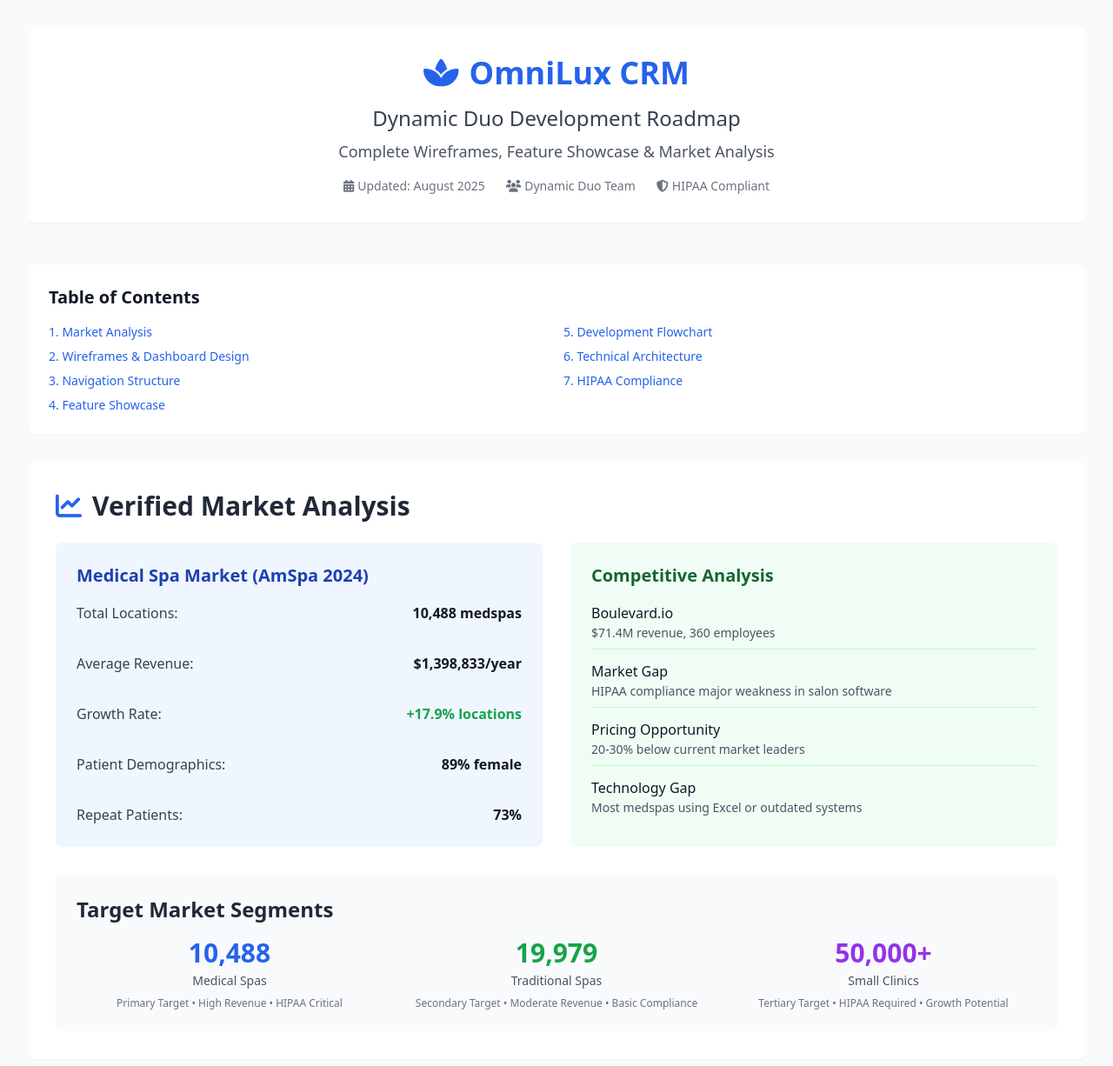
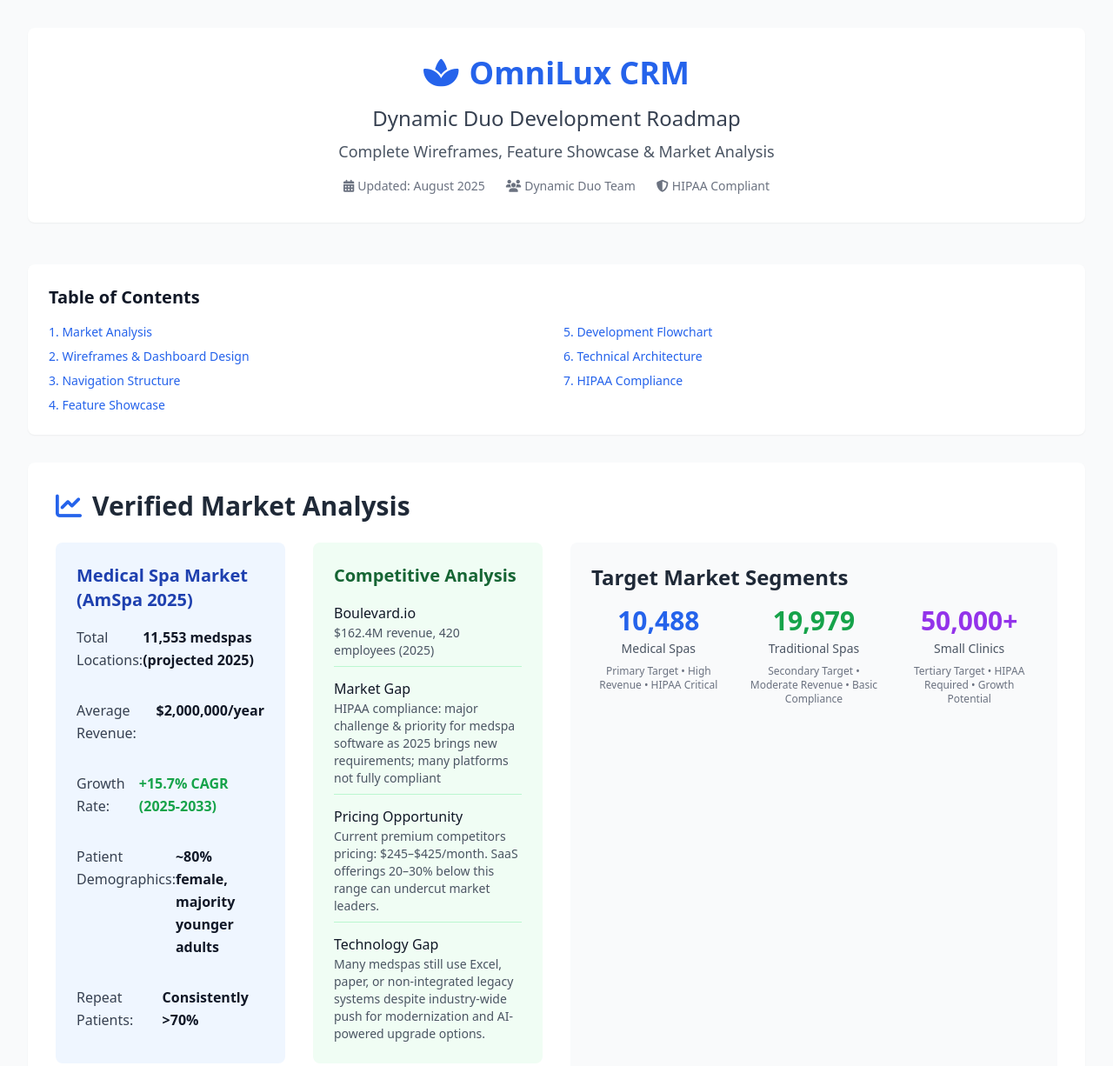
Before and after one commit to AahPlexX/OmniLux, a plain HTML site: page index.html in a window 1280 px wide. Shown: the top 1226 px of the page at 87% size. Drawn offline with nearby package versions, Linux system fonts and the light colour scheme.

Commit message:
Update index.html

```diff
--- a/index.html
+++ b/index.html
@@ -140,28 +140,30 @@
 
                 <div class="bold grid lg:grid-cols-2 gap-8 mb-8">
                     <!-- Medical Spa Market -->
+                        <div class="bold grid lg:grid-cols-2 gap-8 mb-8">
+        <!-- Medical Spa Market -->
         <div class="bg-blue-50 p-6 rounded-lg">
-                        <h3 class="text-xl font-semibold text-blue-800 mb-4">Medical Spa Market (AmSpa 2024)</h3>
+            <h3 class="text-xl font-semibold text-blue-800 mb-4">Medical Spa Market (AmSpa 2025)</h3>
             <div class="space-y-8">
                 <div class="flex justify-between">
-                                <span class=" text-gray-700">Total Locations:</span>
-                                <span class="font-semibold">10,488 medspas</span>
+                    <span class="text-gray-700">Total Locations:</span>
+                    <span class="font-semibold">11,553 medspas (projected 2025)</span>
                 </div>
                 <div class="flex justify-between">
                     <span class="text-gray-700">Average Revenue:</span>
-                                <span class="font-semibold">$1,398,833/year</span>
+                    <span class="font-semibold">$2,000,000/year</span>
                 </div>
                 <div class="flex justify-between">
                     <span class="text-gray-700">Growth Rate:</span>
-                                <span class="font-semibold text-green-600">+17.9% locations</span>
+                    <span class="font-semibold text-green-600">+15.7% CAGR (2025-2033)</span>
                 </div>
                 <div class="flex justify-between">
                     <span class="text-gray-700">Patient Demographics:</span>
-                                <span class="font-semibold">89% female</span>
+                    <span class="font-semibold">~80% female, majority younger adults</span>
                 </div>
                 <div class="flex justify-between">
                     <span class="text-gray-700">Repeat Patients:</span>
-                                <span class="font-semibold">73%</span>
+                    <span class="font-semibold">Consistently >70%</span>
                 </div>
             </div>
         </div>
@@ -172,24 +174,23 @@
             <div class="space-y-3">
                 <div class="border-b border-green-200 pb-2">
                     <div class="font-medium">Boulevard.io</div>
-                                <div class="text-sm text-gray-600">$71.4M revenue, 360 employees</div>
+                    <div class="text-sm text-gray-600">$162.4M revenue, 420 employees (2025)</div>
                 </div>
                 <div class="border-b border-green-200 pb-2">
                     <div class="font-medium">Market Gap</div>
-                                <div class="text-sm text-gray-600">HIPAA compliance major weakness in salon software</div>
+                    <div class="text-sm text-gray-600">HIPAA compliance: major challenge & priority for medspa software as 2025 brings new requirements; many platforms not fully compliant</div>
                 </div>
                 <div class="border-b border-green-200 pb-2">
                     <div class="font-medium">Pricing Opportunity</div>
-                                <div class="text-sm text-gray-600">20-30% below current market leaders</div>
+                    <div class="text-sm text-gray-600">Current premium competitors pricing: $245–$425/month. SaaS offerings 20–30% below this range can undercut market leaders.</div>
                 </div>
                 <div>
                     <div class="font-medium">Technology Gap</div>
-                                <div class="text-sm text-gray-600">Most medspas using Excel or outdated systems</div>
-                            </div>
-                        </div>
-                    </div>
-                </div>
-
+                    <div class="text-sm text-gray-600">Many medspas still use Excel, paper, or non-integrated legacy systems despite industry-wide push for modernization and AI-powered upgrade options.</div>
+                </div>
+            </div>
+        </div>
+    </div>
                 <!-- Market Segments -->
                 <div class="bg-gray-50 p-6 rounded-lg">
                     <h3 class="text-2xl font-semibold text-gray-800 mb-4">Target Market Segments</h3>
```
Lines whose indentation alone changed are shown as unchanged.
